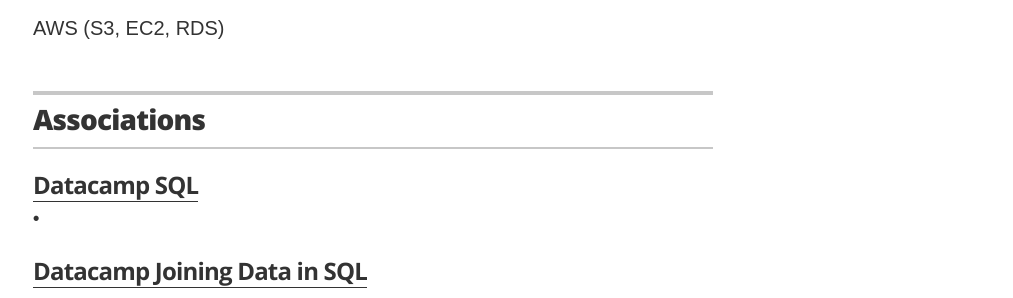
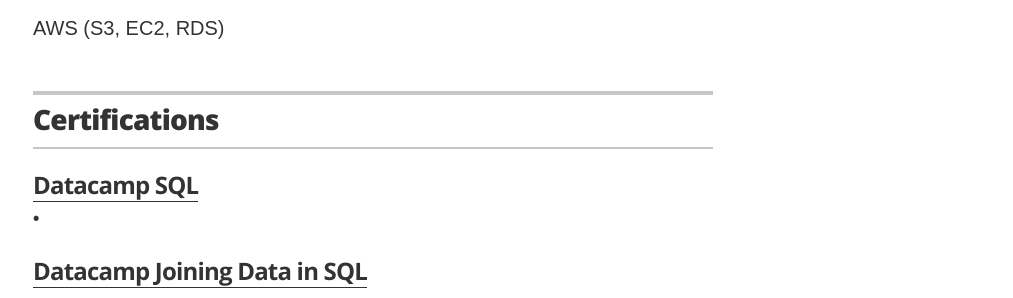
Before and after one commit to ttariqaziz/ttariqaziz.github.io, a Jekyll site: the page built from index.html, in a window 1280 px wide and 900 px high, scrolled down 2158 px. Shown: the part 421-719 px from the top of the window, without its empty margins (267-1280 px from the left). Built offline with Jekyll 4.4.1, drawn with Linux system fonts in a browser that asks for light colours.

Commit message:
Update resume.html

```diff
--- a/_layouts/resume.html
+++ b/_layouts/resume.html
@@ -145,7 +145,7 @@
       <section class="content-section">
 
         <header class="section-header">
-          <h2>Associations</h2>
+          <h2>Certifications</h2>
         </header>
 
         {% for association in site.data.associations %}
```
